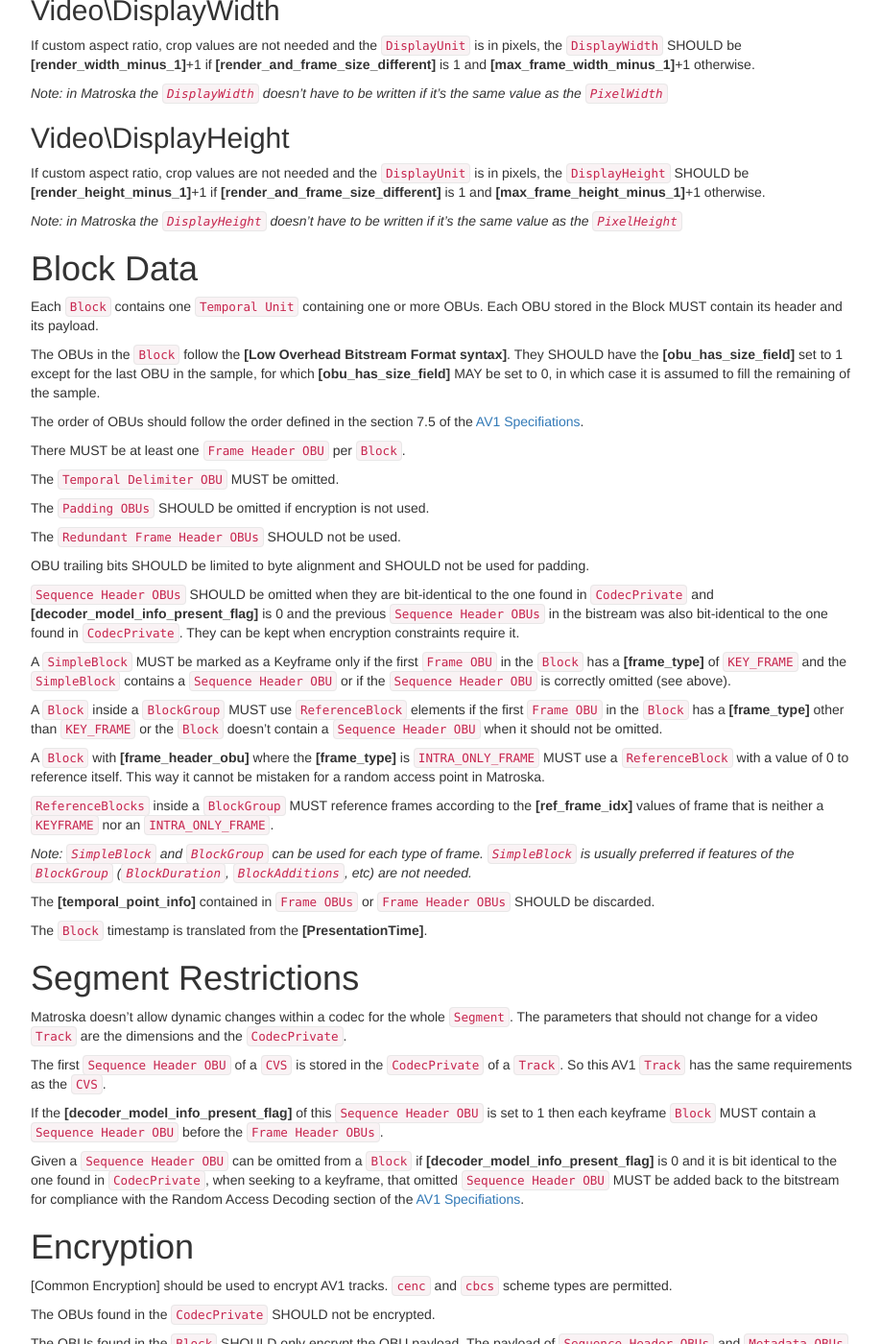
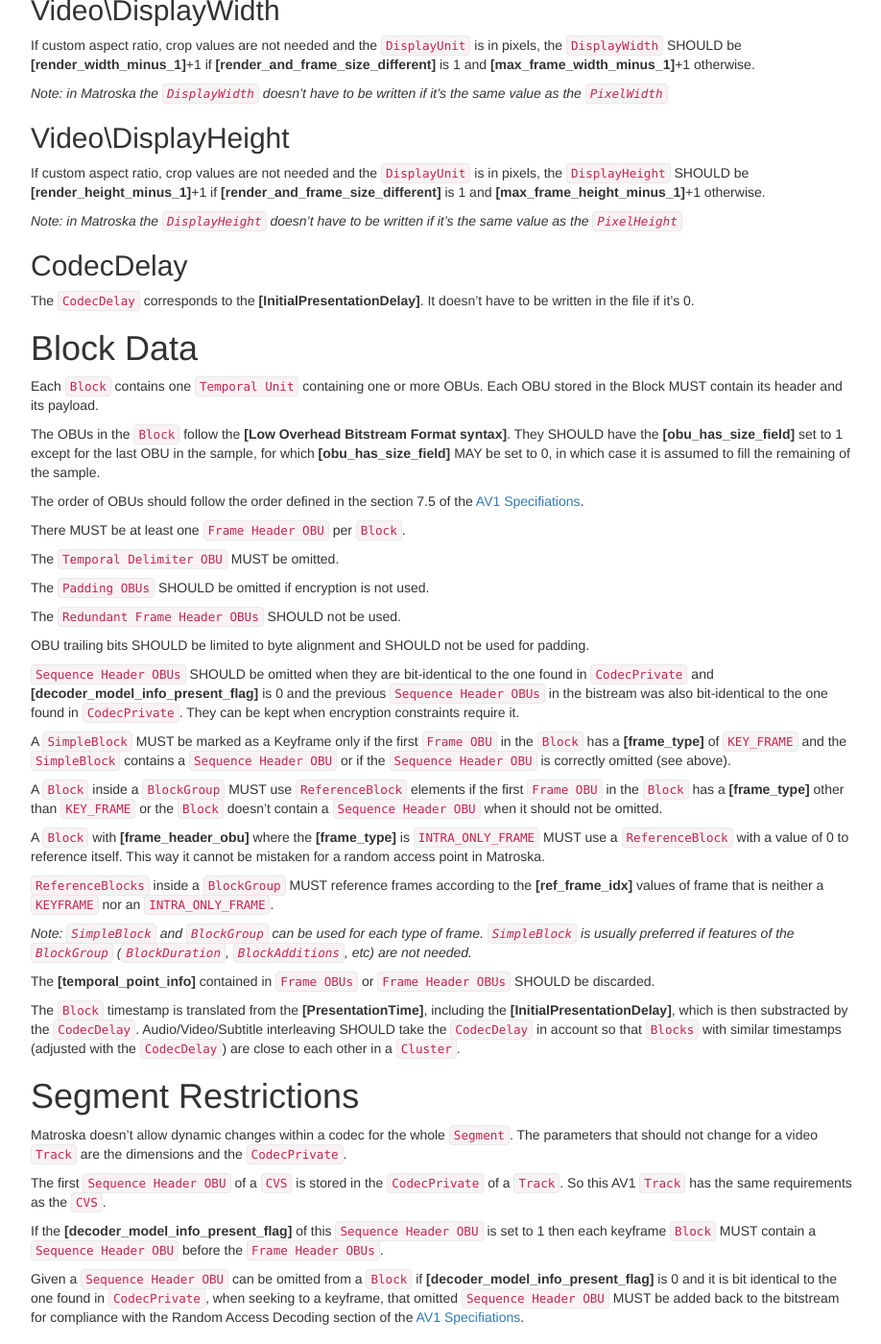
Before and after one commit to ietf-wg-cellar/matroska-specification, a Jekyll site: the page built from codec/av1.md, in a window 1280 px wide and 1400 px high, scrolled down 1570 px. Shown: the whole window at 96% size, without its empty margins (273-1191 px from the left). Built offline with Jekyll 4.4.1, drawn with Linux system fonts in a browser that asks for light colours; our own code applies the rules of GitHub Pages for plain Markdown files.

Commit message:
av1: add the CodecDelay which is the InitialPresentationDelay
And explain the Block timestamp contains the InitialPresentationDelay and that
interleaving should be adjusted for this timestamp shift.

```diff
--- a/codec/av1.md
+++ b/codec/av1.md
@@ -57,6 +57,9 @@ If custom aspect ratio, crop values are not needed and the `DisplayUnit` is in p
 
 *Note: in Matroska the `DisplayHeight` doesn't have to be written if it's the same value as the `PixelHeight`*
 
+## CodecDelay
+The `CodecDelay` corresponds to the __[InitialPresentationDelay]__. It doesn't have to be written in the file if it's 0.
+
 
 # Block Data
 Each `Block` contains one `Temporal Unit` containing one or more OBUs. Each OBU stored in the Block MUST contain its header and its payload.
@@ -89,7 +92,7 @@ A `Block` with __[frame_header_obu]__ where the __[frame_type]__  is `INTRA_ONLY
 
 The __[temporal_point_info]__ contained in  `Frame OBUs` or `Frame Header OBUs` SHOULD be discarded.
 
-The `Block` timestamp is translated from the __[PresentationTime]__.
+The `Block` timestamp is translated from the __[PresentationTime]__, including the __[InitialPresentationDelay]__, which is then substracted by the `CodecDelay`. Audio/Video/Subtitle interleaving SHOULD take the `CodecDelay` in account so that `Blocks` with similar timestamps (adjusted with the `CodecDelay`) are close to each other in a `Cluster`.
 
 
 # Segment Restrictions
```
